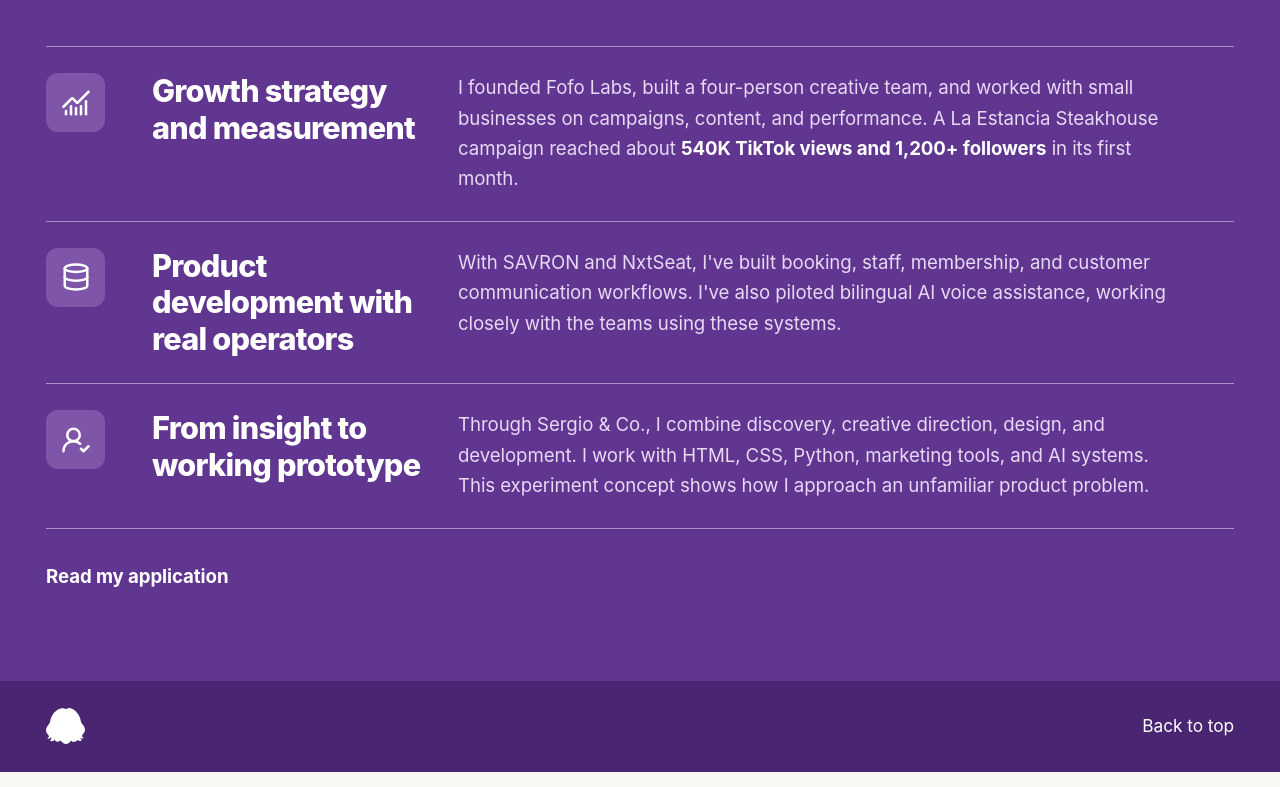
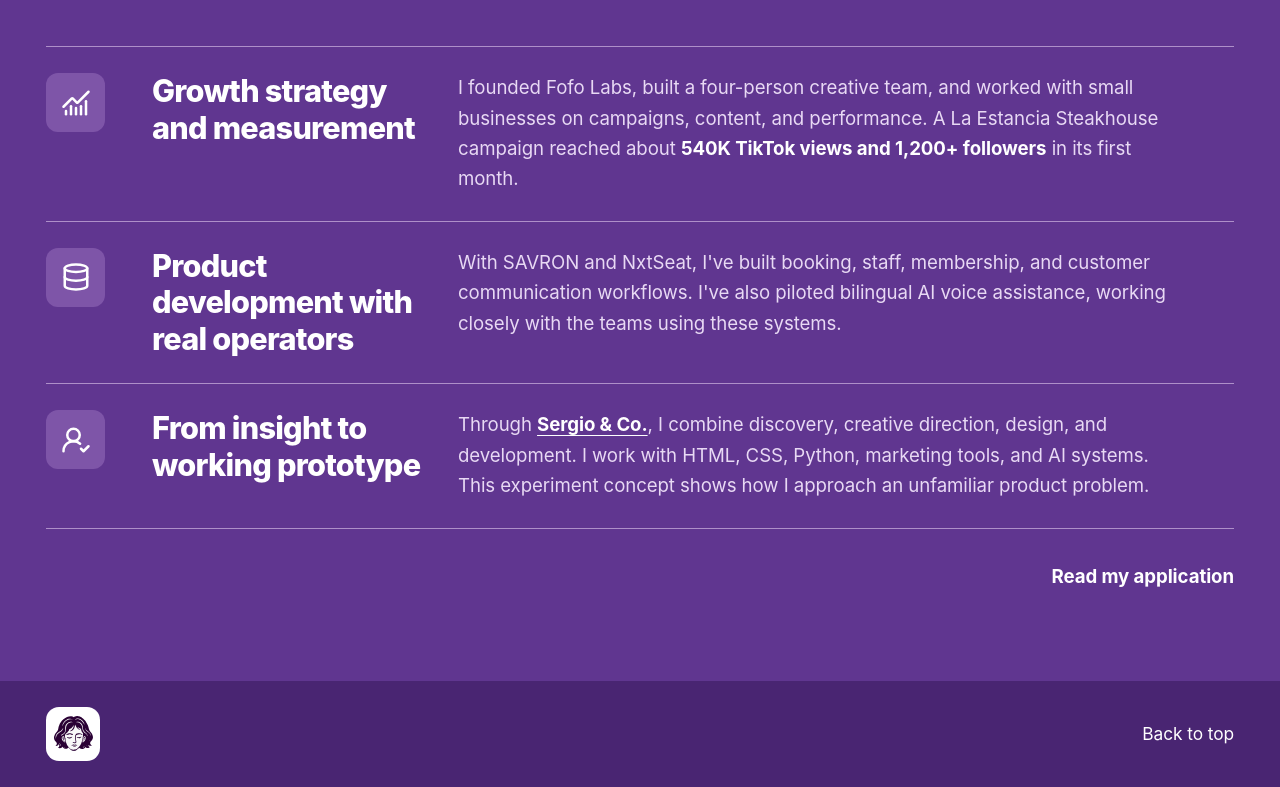
Before and after one commit to Sergio-Pineros/sergiopineros, a Next.js app: page /notion in a window 1280 px wide. Shown: the part 4343-5130 px from the top of the page. Built offline with nearby package versions, Linux system fonts and the light colour scheme; a web font is replaced by a local one.

Commit message:
Preserve original footer icon colors and refine brand link styling

```diff
--- a/app/notion/notion.css
+++ b/app/notion/notion.css
@@ -164,14 +164,14 @@
 .nt-experience h3{font-size:23pt;letter-spacing:-.025em;line-height:1.19;max-width:280px}
 .nt-experience p{font-size:14pt;color:#e8d9f4;line-height:1.63;max-width:720px}
 .nt-experience p strong{color:#fff}
-.nt-about-end{display:flex;align-items:center;justify-content:space-between;gap:30px;padding-top:34px}
-.nt-about-end img{width:185px;height:auto;background:#fff;border-radius:8px;padding:10px}
+.nt-about-end{display:flex;align-items:center;justify-content:flex-end;gap:30px;padding-top:34px}
+.nt-experience .nt-inline-link{color:#fff;text-decoration:underline;text-decoration-thickness:1px;text-underline-offset:4px;font-weight:680}.nt-experience .nt-inline-link:hover{text-decoration-thickness:2px}
 .nt-about-end a{font-size:14pt;display:inline-flex;align-items:center;gap:14px;font-weight:710}
 .nt-about-end a:hover{text-decoration:underline;text-underline-offset:5px}
 .nt-footer{padding:26px 0;background:#492572}
 .nt-footer>.nt-container{display:flex;align-items:center;justify-content:space-between;gap:25px}
 .nt-footer a{display:flex;align-items:center;gap:10px;color:#fff;font-size:13pt}
-.nt-footer img{height:39px;width:39px;object-fit:contain;filter:brightness(0) invert(1)}
+.nt-footer img{height:39px;width:39px;object-fit:contain;filter:none}.nt-footer .nt-container>a:first-child{display:inline-flex;justify-content:center;align-items:center;min-width:54px;min-height:54px;padding:7px;background:#fff;border-radius:13px}
 /* Application document: readable on screen at 13 pt or larger */
 .nt-modal-backdrop{position:fixed;inset:0;z-index:200;background:rgba(17,8,29,.77);backdrop-filter:blur(7px);display:flex;justify-content:center;align-items:center;padding:18px}
 .nt-modal{width:min(970px,100%);height:min(950px,calc(100dvh - 36px));background:#f6f3f7;box-shadow:0 28px 90px #130a20a0;border-radius:14px;display:flex;flex-direction:column;overflow:hidden}
```
